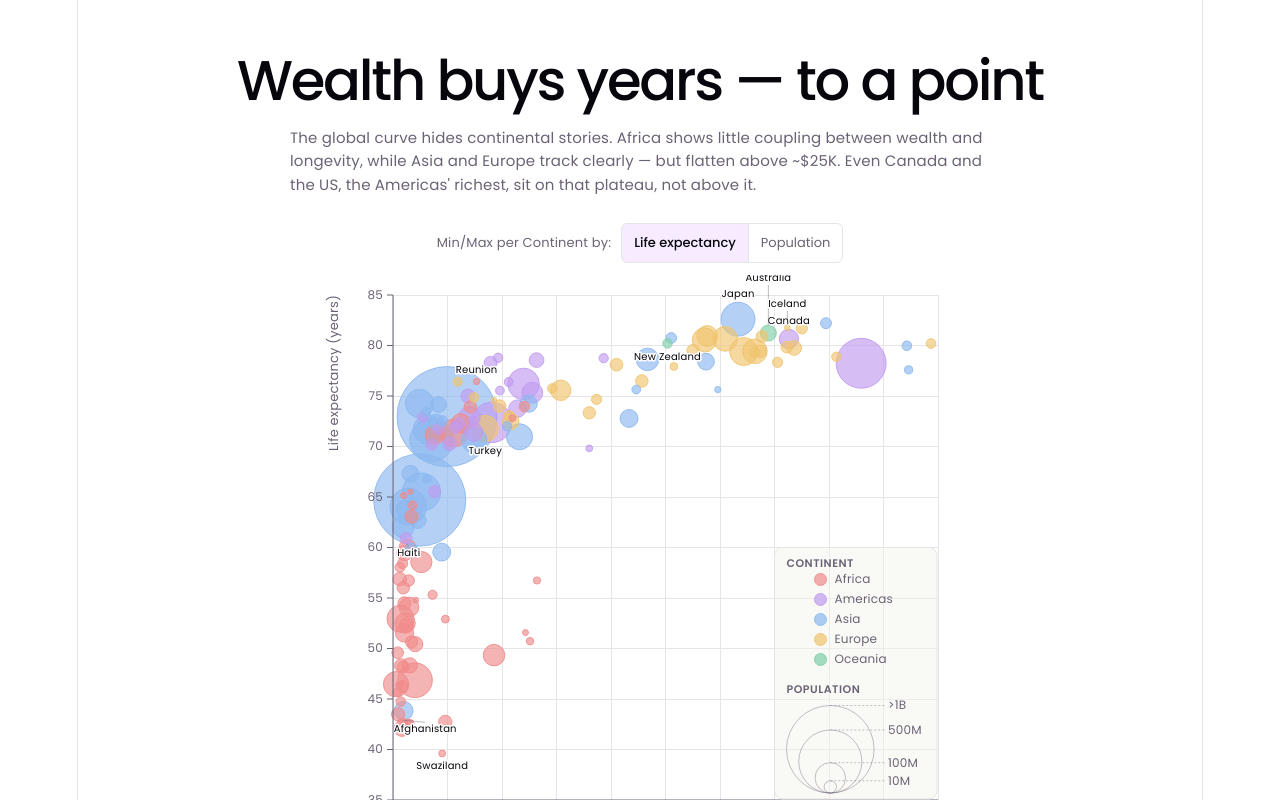
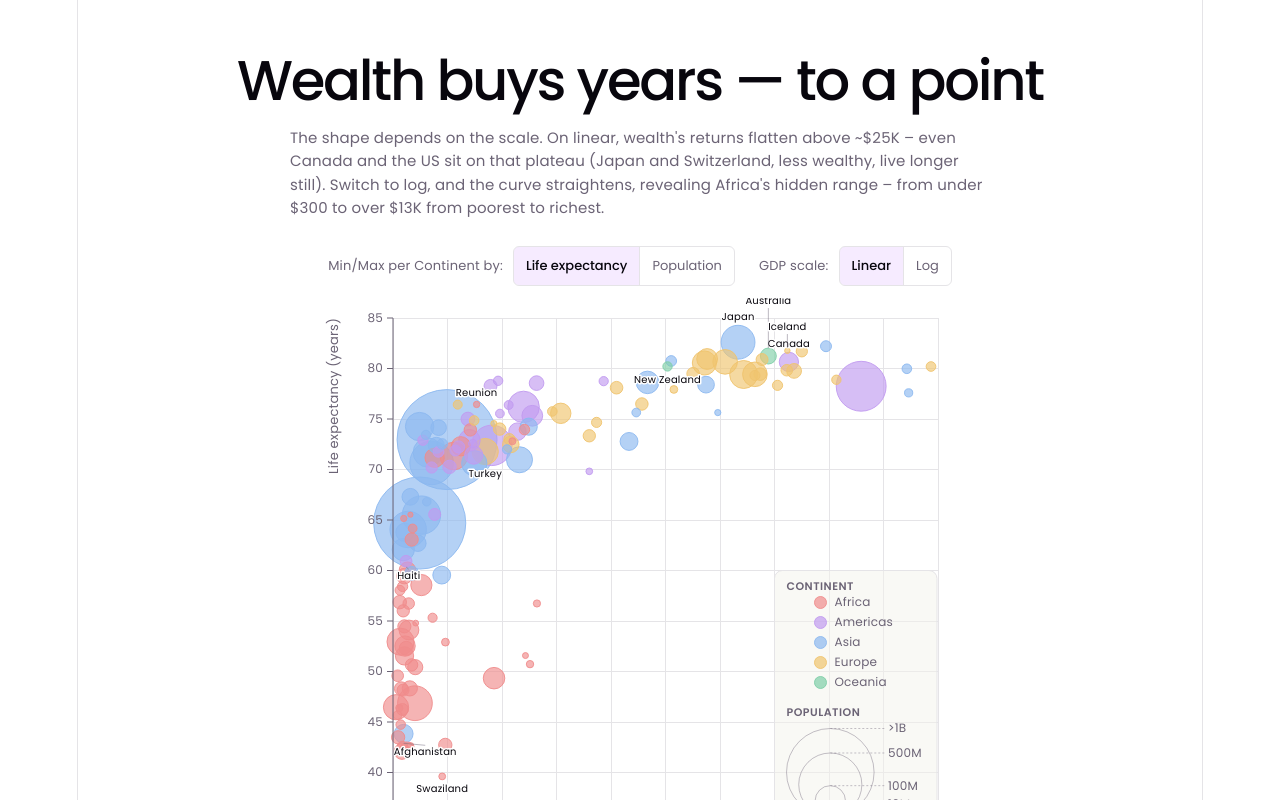
Before and after one commit to adam-tuoa/gapminder-chart, a React (Vite) app: page / in a window 1280 px wide. Shown: the top 800 px of the page. Built offline with nearby package versions, Linux system fonts and the light colour scheme.

Commit message:
Add log scale and linear log toggle, updated insight text

```diff
--- a/src/App.jsx
+++ b/src/App.jsx
@@ -8,10 +8,11 @@ function App() {
       <main className="content">
         <h1>Wealth buys years — to a point</h1>
         <p className="insight">
-          The global curve hides continental stories. Africa shows little
-          coupling between wealth and longevity, while Asia and Europe track
-          clearly — but flatten above ~$25K. Even Canada and the US, the
-          Americas' richest, sit on that plateau, not above it.
+          The shape depends on the scale. On linear, wealth's returns flatten
+          above ~$25K – even Canada and the US sit on that plateau (Japan and
+          Switzerland, less wealthy, live longer still). Switch to log, and the
+          curve straightens, revealing Africa's hidden range – from under $300
+          to over $13K from poorest to richest.
         </p>
         <BubbleChart />
         <p className="source">
--- a/src/components/BubbleChart.css
+++ b/src/components/BubbleChart.css
@@ -17,9 +17,15 @@
   align-items: center;
   justify-content: center;
   flex-wrap: wrap;
-  gap: 10px;
+  gap: 10px 24px;
   font-size: 13px;
   color: var(--text);
+}
+
+.chart-controls__group {
+  display: flex;
+  align-items: center;
+  gap: 10px;
 }
 
 .segmented {
--- a/src/components/BubbleChart.jsx
+++ b/src/components/BubbleChart.jsx
@@ -1,5 +1,5 @@
 import { useRef, useState } from "react";
-import { scaleLinear, scaleSqrt, scaleOrdinal, max } from "d3";
+import { scaleLinear, scaleLog, scaleSqrt, scaleOrdinal, max } from "d3";
 import { data } from "../data";
 import { useDimensions } from "../hooks/useDimensions";
 import "./BubbleChart.css";
@@ -17,7 +17,11 @@ const CONTINENT_COLORS = [
 
 const POP_LEGEND_VALUES = [10_000_000, 100_000_000, 500_000_000, 1_000_000_000];
 
-const formatGdp = (n) => (n === 0 ? "$0" : `$${n / 1000}K`);
+const formatGdp = (n) => {
+  if (n === 0) return "$0";
+  if (n < 1000) return `$${n}`;
+  return `$${n / 1000}K`;
+};
 const formatPop = (n, isMax) => {
   const prefix = isMax ? ">" : "";
   if (n >= 1e9) return `${prefix}${n / 1e9}B`;
@@ -45,11 +49,15 @@ export default function BubbleChart() {
 
   const [active, setActive] = useState(() => new Set(CONTINENTS));
   const [labelMetric, setLabelMetric] = useState("lifeExp");
+  const [xScaleType, setXScaleType] = useState("linear");
 
   const innerWidth = width - MARGIN.left - MARGIN.right;
   const innerHeight = height - MARGIN.top - MARGIN.bottom;
 
-  const xScale = scaleLinear()
+  const xScale =
+    xScaleType === "log"
+      ? scaleLog().domain([250, 64000]).range([0, innerWidth])
+      : scaleLinear()
           .domain([0, max(data, (d) => d.gdpPercap)])
           .nice()
           .range([0, innerWidth]);
@@ -65,7 +73,16 @@ export default function BubbleChart() {
 
   const colorScale = scaleOrdinal().domain(CONTINENTS).range(CONTINENT_COLORS);
 
-  const xTicks = xScale.ticks(width < 500 ? 5 : width < 800 ? 8 : 10);
+  // Log scale: doubling ticks for evenly-spaced gridlines.
+  const doublingTicks = (start, end) => {
+    const ticks = [];
+    for (let v = start; v <= end; v *= 2) ticks.push(v);
+    return ticks;
+  };
+  const xTicks =
+    xScaleType === "log"
+      ? doublingTicks(250, 64000)
+      : xScale.ticks(width < 500 ? 5 : width < 800 ? 8 : 10);
   const yTicks = yScale.ticks(width < 500 ? 6 : 8);
 
   const sortedData = [...data].sort((a, b) => b.pop - a.pop);
@@ -174,7 +191,10 @@ export default function BubbleChart() {
   return (
     <div ref={containerRef} className="bubble-chart">
       <div className="chart-controls">
-        <span className="chart-controls__label">Min/Max per Continent by:</span>
+        <div className="chart-controls__group">
+          <span className="chart-controls__label">
+            Min/Max per Continent by:
+          </span>
           <div className="segmented" role="group">
             {Object.values(LABEL_METRICS).map((m) => (
               <button
@@ -186,6 +206,26 @@ export default function BubbleChart() {
                 {m.label}
               </button>
             ))}
+          </div>
+        </div>
+        <div className="chart-controls__group">
+          <span className="chart-controls__label">GDP scale:</span>
+          <div className="segmented" role="group">
+            <button
+              type="button"
+              className={xScaleType === "linear" ? "is-active" : ""}
+              onClick={() => setXScaleType("linear")}
+            >
+              Linear
+            </button>
+            <button
+              type="button"
+              className={xScaleType === "log" ? "is-active" : ""}
+              onClick={() => setXScaleType("log")}
+            >
+              Log
+            </button>
+          </div>
         </div>
       </div>
       <svg
```
Lines whose indentation alone changed are shown as unchanged.
